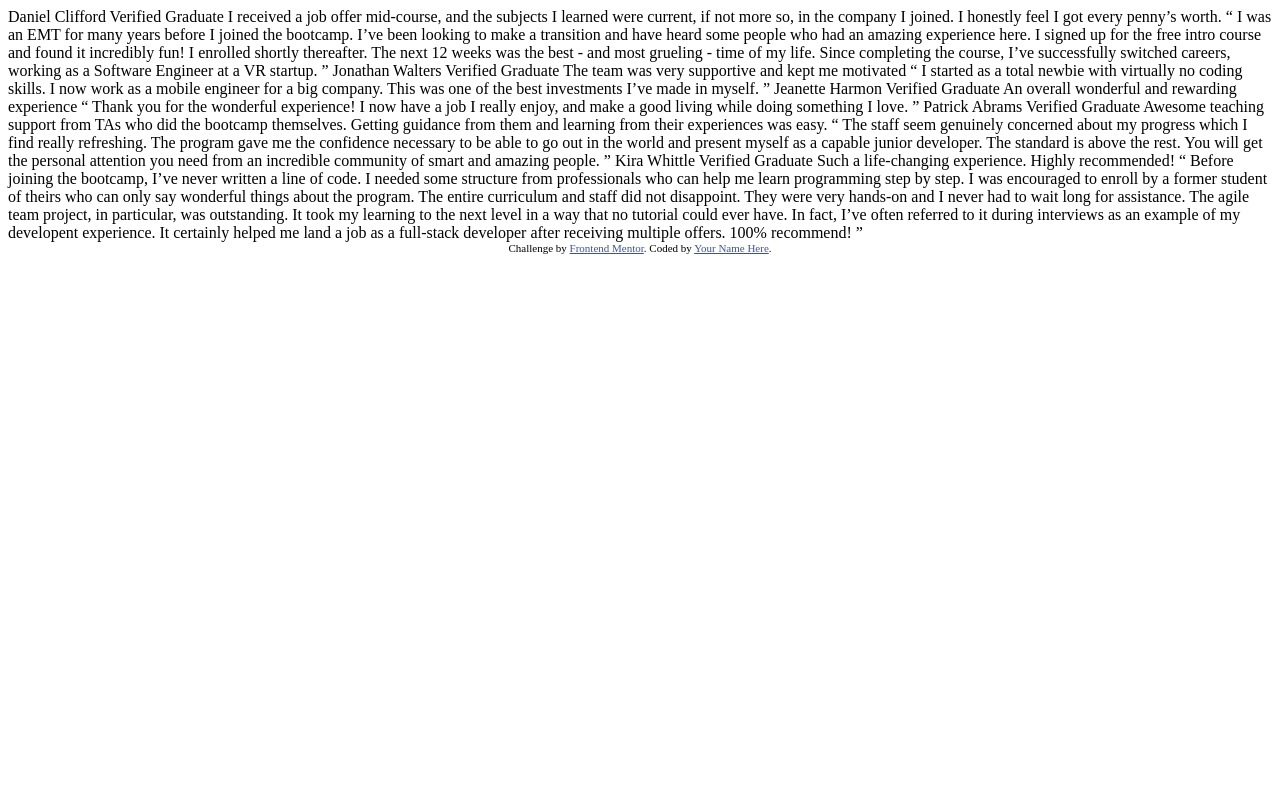
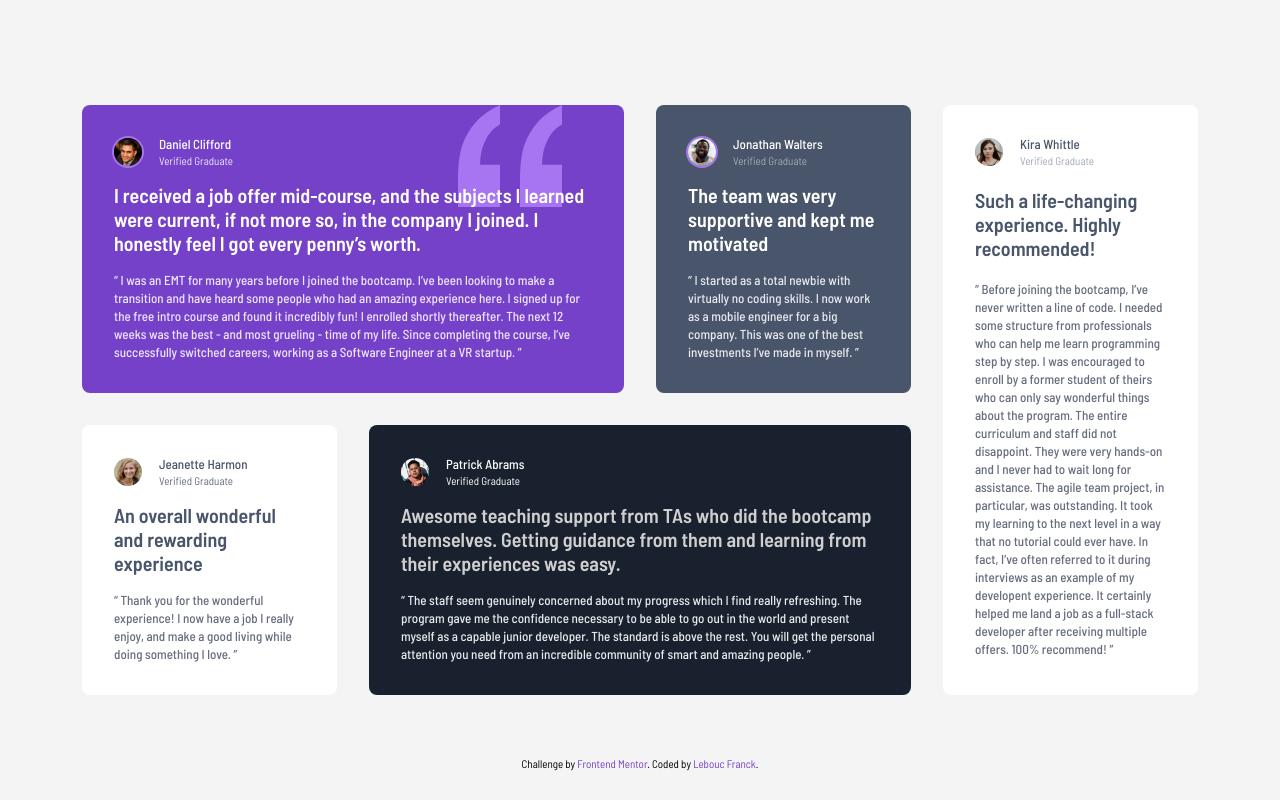
Before and after one commit to LeboucFranck/testimonials-grid-section, a plain HTML site: page index.html in a window 1280 px wide. Drawn offline with Linux system fonts and the light colour scheme.

Commit message:
responsive mobile and desktop

```diff
--- a/index.html
+++ b/index.html
@@ -3,74 +3,93 @@
 <head>
   <meta charset="UTF-8">
   <meta name="viewport" content="width=device-width, initial-scale=1.0"> <!-- displays site properly based on user's device -->
-
+  <link rel="preconnect" href="https://fonts.googleapis.com">
+  <link rel="preconnect" href="https://fonts.gstatic.com" crossorigin>
+  <link href="https://fonts.googleapis.com/css2?family=Barlow+Semi+Condensed:ital,wght@0,100;0,200;0,300;0,400;0,500;0,600;0,700;0,800;0,900;1,100;1,200;1,300;1,400;1,500;1,600;1,700;1,800;1,900&display=swap" rel="stylesheet">
   <link rel="icon" type="image/png" sizes="32x32" href="./images/favicon-32x32.png">
-
-  <title>Frontend Mentor | [Challenge Name Here]</title>
-
-  <!-- Feel free to remove these styles or customise in your own stylesheet 👍 -->
-  <style>
-    .attribution { font-size: 11px; text-align: center; }
-    .attribution a { color: hsl(228, 45%, 44%); }
-  </style>
+  <link rel="stylesheet" href="./style.css">
+  <title>Frontend Mentor | Testimonials Grid Section</title>
 </head>
 <body>
-  Daniel Clifford
-  Verified Graduate
-
-  I received a job offer mid-course, and the subjects I learned were current, if not more so,
-  in the company I joined. I honestly feel I got every penny’s worth.
-
-  “ I was an EMT for many years before I joined the bootcamp. I’ve been looking to make a
+  <main>
+    <article class="card" id="daniel">
+      <img src="./images/bg-pattern-quotation.svg" alt="" aria-hidden="true"  class="quote">
+      <header>
+        <img src="./images/image-daniel.jpg" alt="Daniel Clifford" class="bsi">
+        <div class="author-info">
+          <h2 class="w">Daniel Clifford</h2>
+          <span class="pc50">Verified Graduate</span>
+        </div>
+      </header>
+      <h3 class="w">I received a job offer mid-course, and the subjects I learned were current, if not more so,
+        in the company I joined. I honestly feel I got every penny’s worth.</h3>
+      <blockquote class="pc50">“ I was an EMT for many years before I joined the bootcamp. I’ve been looking to make a
         transition and have heard some people who had an amazing experience here. I signed up
         for the free intro course and found it incredibly fun! I enrolled shortly thereafter.
         The next 12 weeks was the best - and most grueling - time of my life. Since completing
-  the course, I’ve successfully switched careers, working as a Software Engineer at a VR startup. ”
-
-  Jonathan Walters
-  Verified Graduate
-
-  The team was very supportive and kept me motivated
-
-  “ I started as a total newbie with virtually no coding skills. I now work as a mobile engineer
-  for a big company. This was one of the best investments I’ve made in myself. ”
-
-  Jeanette Harmon
-  Verified Graduate
-
-  An overall wonderful and rewarding experience
-
-  “ Thank you for the wonderful experience! I now have a job I really enjoy, and make a good living
-  while doing something I love. ”
-
-  Patrick Abrams
-  Verified Graduate
-
-  Awesome teaching support from TAs who did the bootcamp themselves. Getting guidance from them and
-  learning from their experiences was easy.
-
-  “ The staff seem genuinely concerned about my progress which I find really refreshing. The program
+        the course, I’ve successfully switched careers, working as a Software Engineer at a VR startup. ”</blockquote>
+    </article>
+    <article class="card" id="jonathan">
+      <header>
+        <img src="./images/image-jonathan.jpg" alt="Jonathan Walters" class="bsi">
+        <div class="author-info">
+          <h2 class="w">Jonathan Walters</h2>
+          <span class="sc300">Verified Graduate</span>
+        </div>
+      </header>
+      <h3 class="w">The team was very supportive and kept me motivated</h3>
+      <blockquote class="sc100">“ I started as a total newbie with virtually no coding skills. I now work as a mobile engineer
+        for a big company. This was one of the best investments I’ve made in myself. ”</blockquote>
+    </article>
+    <article class="card" id="jeanette">
+      <header>
+        <img src="./images/image-jeanette.jpg" alt="Jeanette Harmon">
+        <div class="author-info">
+          <h2 class="sc500">Jeanette Harmon</h2>
+          <span class="sc400">Verified Graduate</span>
+        </div>
+      </header>
+      <h3 class="sc500">An overall wonderful and rewarding experience</h3>
+      <blockquote class="sc400">“ Thank you for the wonderful experience! I now have a job I really enjoy, and make a good living
+        while doing something I love. ”</blockquote>
+    </article>
+    <article class="card" id="patrick">
+      <header>
+        <img src="./images/image-patrick.jpg" alt="Patrick Abrams">
+        <div class="author-info">
+          <h2 class="w">Patrick Abrams</h2>
+          <span class="w">Verified Graduate</span>
+        </div>
+      </header>
+      <h3 class="sc200">Awesome teaching support from TAs who did the bootcamp themselves. Getting guidance from them and
+        learning from their experiences was easy.</h3>
+      <blockquote class="sc100">“ The staff seem genuinely concerned about my progress which I find really refreshing. The program
         gave me the confidence necessary to be able to go out in the world and present myself as a capable
         junior developer. The standard is above the rest. You will get the personal attention you need from
-  an incredible community of smart and amazing people. ”
-
-  Kira Whittle
-  Verified Graduate
-
-  Such a life-changing experience. Highly recommended!
-
-  “ Before joining the bootcamp, I’ve never written a line of code. I needed some structure from
+        an incredible community of smart and amazing people. ”</blockquote>
+    </article>
+    <article class="card" id="kira">
+      <header>
+        <img src="./images/image-kira.jpg" alt="Kira Whittle">
+        <div class="author-info">
+          <h2 class="sc500">Kira Whittle</h2>
+          <span class="sc300">Verified Graduate</span>
+        </div>
+      </header>
+      <h3 class="sc500">Such a life-changing experience. Highly recommended!</h3>
+      <blockquote class="sc400">“ Before joining the bootcamp, I’ve never written a line of code. I needed some structure from
         professionals who can help me learn programming step by step. I was encouraged to enroll by a former
         student of theirs who can only say wonderful things about the program. The entire curriculum and staff
         did not disappoint. They were very hands-on and I never had to wait long for assistance. The agile team
         project, in particular, was outstanding. It took my learning to the next level in a way that no tutorial
         could ever have. In fact, I’ve often referred to it during interviews as an example of my developent
         experience. It certainly helped me land a job as a full-stack developer after receiving multiple offers.
-  100% recommend! ”
-
-  <div class="attribution">
+        100% recommend! ”</blockquote>
+    </article>
+  </main>
+  <footer class="attribution">
     Challenge by <a href="https://www.frontendmentor.io?ref=challenge" target="_blank">Frontend Mentor</a>.
-    Coded by <a href="#">Your Name Here</a>.
-  </div>
+    Coded by <a href="#" target="_blank">Lebouc Franck</a>.
+  </footer>
 </body>
 </html>
--- /dev/null
+++ b/style.css
@@ -0,0 +1,244 @@
+:root{
+    --primary-color-50: hsl(260, 100%, 95%);
+    --primary-color-300: hsl(264, 82%, 80%);
+    --primary-color-400: hsl(264, 81%, 70%);
+    --primary-color-500: hsl(263, 55%, 52%);
+    --secondary-color-100: hsl(214, 17%, 92%);
+    --secondary-color-200: hsl(0, 0%, 81%);
+    --secondary-color-300: hsl(215,10%,67%);
+    --secondary-color-400: hsl(224, 10%, 45%);
+    --secondary-color-500: hsl(217, 19%, 35%);
+    --White: hsl(0, 0%, 100%);
+    --Black: hsl(0, 0%, 7%);
+    --Dark-blue: hsl(219, 29%, 14%);
+    --background-color: hsl(300,5%,96%);
+}
+.pc50{
+    color: var(--primary-color-50);
+}
+.pc300{
+    color: var(--primary-color-300);
+}
+.pc500{
+    color: var(--primary-color-500);
+}
+.sc100{
+    color: var(--secondary-color-100);
+}
+.sc200{
+    color: var(--secondary-color-200);
+}
+.sc300{
+    color:var(--secondary-color-300)
+}
+.sc400{
+    color: var(--secondary-color-400);
+}
+.sc500{
+    color: var(--secondary-color-500);
+}
+.db{
+    color: var(--Dark-blue);
+}
+.b{
+    color: var(--Black);
+}
+.w{
+    color: var(--White);
+}
+.bsi{
+    box-shadow: 0 0 0 2px var(--primary-color-400);
+}
+*{
+    box-sizing: border-box;
+    padding: 0;
+    margin: 0;
+}
+html{
+    font-size: 62.5%;
+    font-family: 'Barlow Semi Condensed';
+    background-color: var(--background-color);
+}
+.card{
+    display: grid;
+    gap:1.6rem;
+    padding:3.2rem;
+    border-radius: 0.8rem;
+    width: 30.5rem;
+}
+main{
+    display: grid;
+    gap: 3.2rem;
+    justify-content: center;
+    align-content: center;
+    margin-top: 7.3rem;
+}
+header{
+    display: flex;
+    flex-flow: row nowrap;
+    height: 3rem;
+    align-items: center;
+}
+header img{
+    height: 2.8rem;
+    width: 2.8rem;
+    border-radius: 50%;
+    margin-right: 1.7rem;
+}
+
+.author-info h2{
+    font-size: 1.3rem;
+    line-height: 1.40rem;
+    letter-spacing: 0;
+    font-weight: 500;
+    margin-bottom: 0.4rem;
+}
+.author-info span{
+    display: block;
+    font-size: 1.1rem;
+    line-height: 1.2rem;
+    letter-spacing: 0;
+}
+.card h3{
+    font-size: 2rem;
+    line-height: 120%;
+    letter-spacing: 0;
+    font-weight: 600;
+    z-index: 1;
+
+}
+.card blockquote{
+    font-size: 1.3rem;
+    line-height: 1.80rem;
+    letter-spacing: 0px;
+    font-weight: 500;
+}
+#daniel{
+    background-color: var(--primary-color-500);
+    position: relative;
+}
+#jonathan{
+    background-color: var(--secondary-color-500);
+}
+#jeanette{
+    background-color: var(--White);
+}
+#patrick{
+    background-color: var(--Dark-blue);
+}
+#kira{
+    background-color: var(--White);
+}
+.quote{
+    display: none;
+    width: 10.4rem;
+    height: 10.2rem;
+    color: var(--primary-color-300);
+    position: absolute;
+    top: 0;
+    left: 37.6rem;
+}
+.attribution {
+    margin: 2rem;
+    font-size: 11px;
+    text-align: center;
+}
+.attribution a {
+    text-decoration: none;
+    color: var(--primary-color-500) ;
+}
+@media (min-width: 665px) and (max-width: 1119px) {
+    main{
+        grid-template-columns: 30.75rem 30.75rem;
+        grid-template-rows: 27rem 24.6rem 27rem 27.5rem;
+        grid-template-areas:
+        "m1 m1"
+        "m2 m3"
+        "m4 m4"
+        "m5 m5";
+    }
+    #daniel{
+        grid-area: m1;
+        width: 100%;
+        height: 100%;
+    }
+    #jonathan{
+        grid-area: m2;
+        width: 100%;
+        height: 100%;
+
+    }
+    #jeanette{
+        grid-area: m3;
+        width: 100%;
+        height: 100%;
+
+    }
+    #patrick{
+        grid-area: m4;
+        width: 100%;
+        height: 100%;
+
+    }
+    #kira{
+        grid-area: m5;
+        width: 100%;
+        height: 100%;
+    }
+    .quote{
+        display: block;
+    }
+  }
+
+  @media (min-width: 1120px) {
+    main{
+        grid-template-columns: 25.5rem 25.5rem 25.5rem 25.5rem;
+        grid-template-rows: 28.8rem 27rem;
+        grid-template-areas:
+        "m1 m1 m2 m5"
+        "m3 m4 m4 m5";
+        margin: 0;
+    }
+    #daniel{
+        grid-area: m1;
+        width: 100%;
+        height: 100%;
+    }
+    #jonathan{
+        grid-area: m2;
+        width: 100%;
+        height: 100%;
+
+    }
+    #jeanette{
+        grid-area: m3;
+        width: 100%;
+        height: 100%;
+
+    }
+    #patrick{
+        grid-area: m4;
+        width: 100%;
+        height: 100%;
+
+    }
+    #kira{
+        grid-area: m5;
+        width: 100%;
+        height: 100%;
+    }
+    body{
+        display: flex;
+        justify-content: center;
+        align-items: center;
+        position: relative;
+        height: 100vh;
+    }
+    .attribution{
+        position: absolute;
+        bottom: 10px;
+    }
+    .quote{
+        display: block;
+    }
+  }
```
Lines whose indentation alone changed are shown as unchanged.
